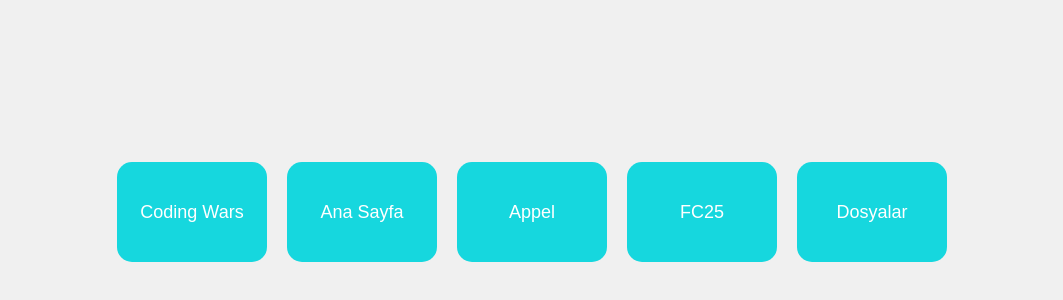
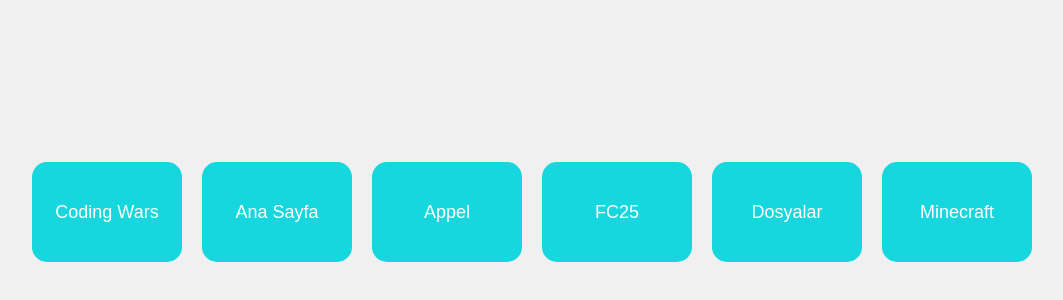
Before and after one commit to gamesitesi/gamesitesi.github.io, a plain HTML site: page sayfa2/anasayfa.html in a window 1280 px wide. Shown: the part 188-488 px from the top of the page, without its empty margins (108-1171 px from the left). Drawn offline with Linux system fonts and the light colour scheme.

Commit message:
Update anasayfa.html

```diff
--- a/sayfa2/anasayfa.html
+++ b/sayfa2/anasayfa.html
@@ -56,6 +56,8 @@
         <a href="/sayfa2/appelsec" class="menu-item">Appel</a>
         <a href="/sayfa2/fc25" class="menu-item">FC25</a>
         <a href="https://gamesitesi.github.io/dosyalar" class="menu-item">Dosyalar</a>
+        <a href="https://gamesitesi.github.io/sayfa2/paperminecraft" class="menu-item">Minecraft</a>
+
 
     </div>
 
```
